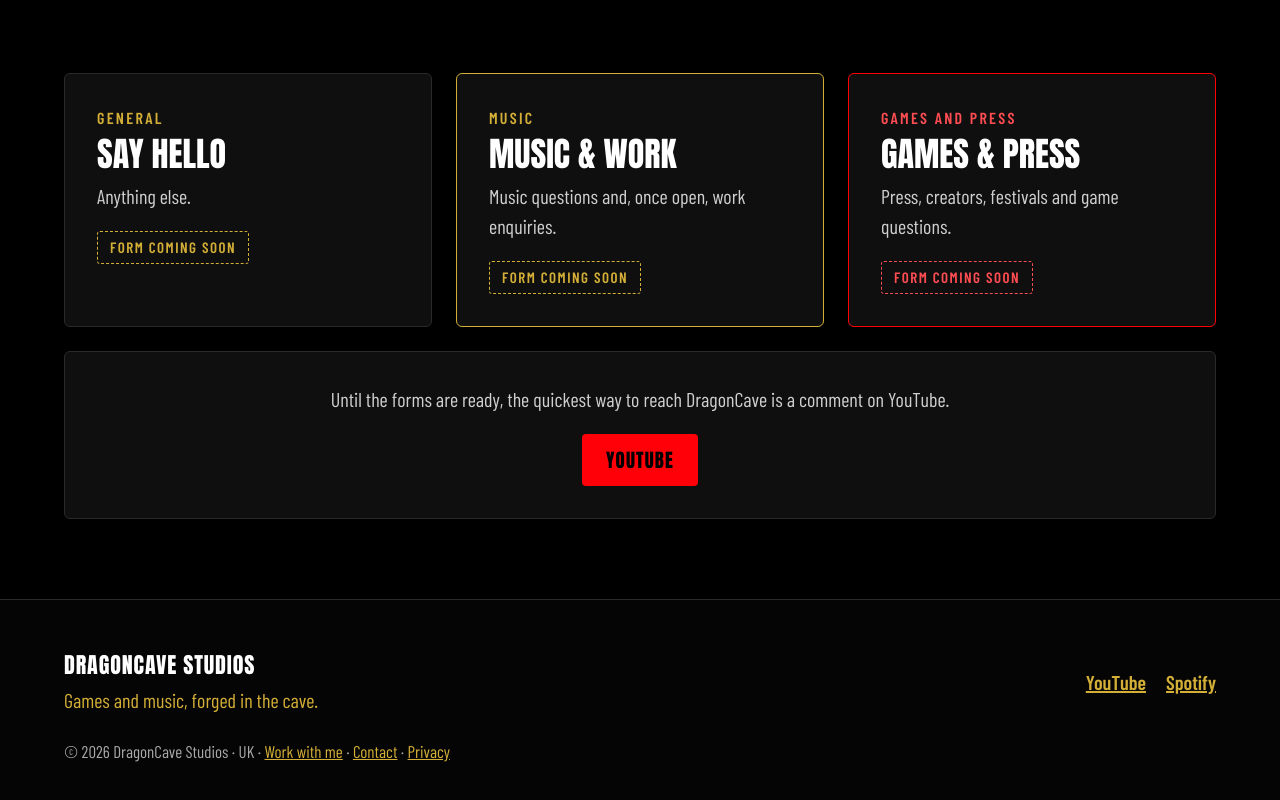
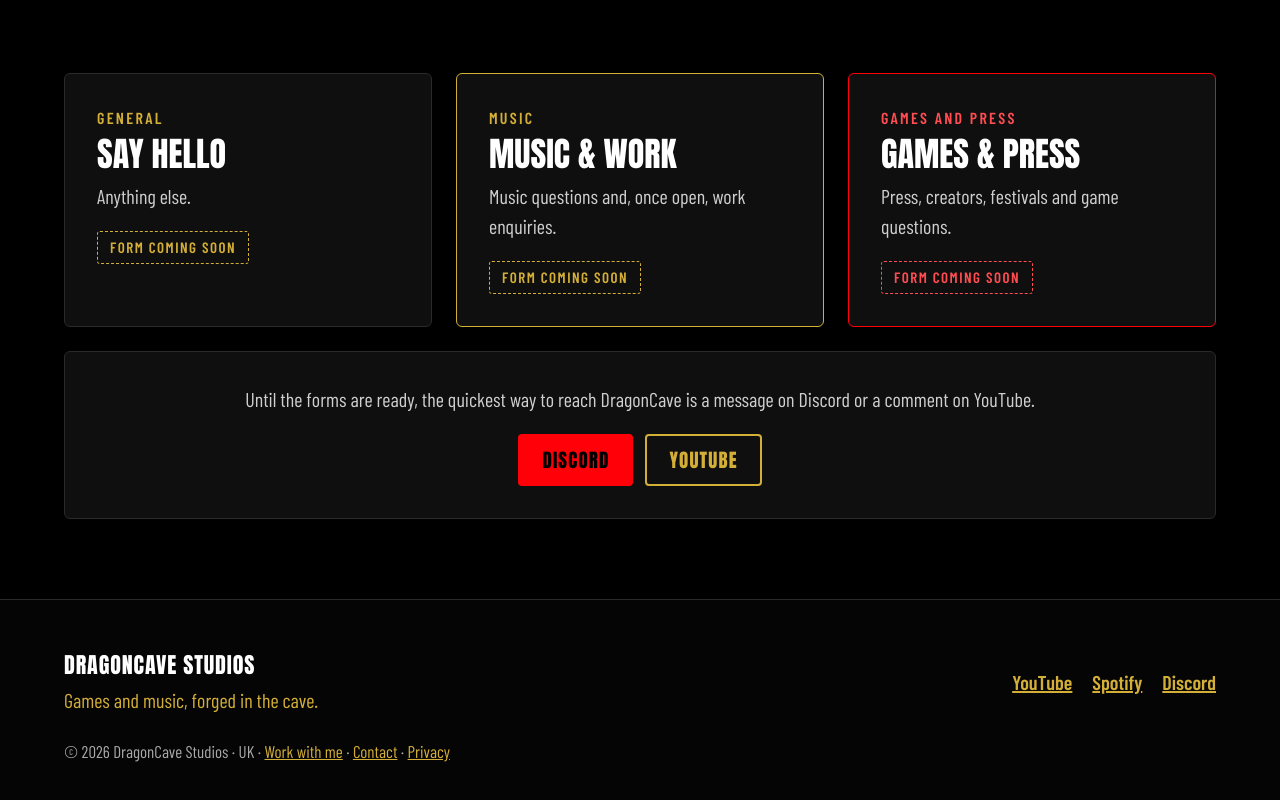
Before and after one commit to DragonCaveStudios/DragonCave-Website, a plain HTML site: page contact/index.html in a window 1280 px wide. Shown: the part 446-1246 px from the top of the page. Drawn offline with Linux system fonts and the light colour scheme.

Commit message:
Add Discord invite: footers, Games, Home, Contact
Co-Authored-By: Claude Opus 5.5 <noreply@anthropic.com>
Claude-Session: https://claude.ai/code/session_01EREdktUgNHDnjNkfWzQzcn

```diff
--- a/contact/index.html
+++ b/contact/index.html
@@ -70,9 +70,10 @@
       </div>
     </div>
     <div class="card" style="margin-top: 24px; text-align: center">
-      <p>Until the forms are ready, the quickest way to reach DragonCave is a comment on YouTube.</p>
+      <p>Until the forms are ready, the quickest way to reach DragonCave is a message on Discord or a comment on YouTube.</p>
       <div class="btn-row" style="justify-content: center">
-        <a class="btn btn-red" href="https://www.youtube.com/@dragoncavemusic">YouTube</a>
+        <a class="btn btn-red" href="https://discord.gg/nP9wSxY3sB">Discord</a>
+        <a class="btn btn-outline-gold" href="https://www.youtube.com/@dragoncavemusic">YouTube</a>
       </div>
     </div>
   </section>
@@ -88,7 +89,8 @@
     <nav class="social" aria-label="Social">
       <a href="https://www.youtube.com/@dragoncavemusic">YouTube</a>
       <a href="https://open.spotify.com/artist/4QnuBQ62PhHss5M8ziM4Qn">Spotify</a>
-      <!-- Add when ready: Discord, X, Instagram, TikTok, YouTube (games) -->
+      <a href="https://discord.gg/nP9wSxY3sB">Discord</a>
+      <!-- Add when ready: X, Instagram, TikTok, YouTube (games) -->
     </nav>
     <p class="small-print">© 2026 DragonCave Studios · UK · <a href="../work/">Work with me</a> · <a href="../contact/">Contact</a> · <a href="../privacy/">Privacy</a></p>
   </div>
```
Also changed, not shown: 404.html (+2 -1 lines), about/index.html (+2 -1 lines), games/index.html (+3 -2 lines), index.html (+4 -1 lines), music/index.html (+2 -1 lines), privacy/index.html (+2 -1 lines), work/index.html (+2 -1 lines), 1 other file.
